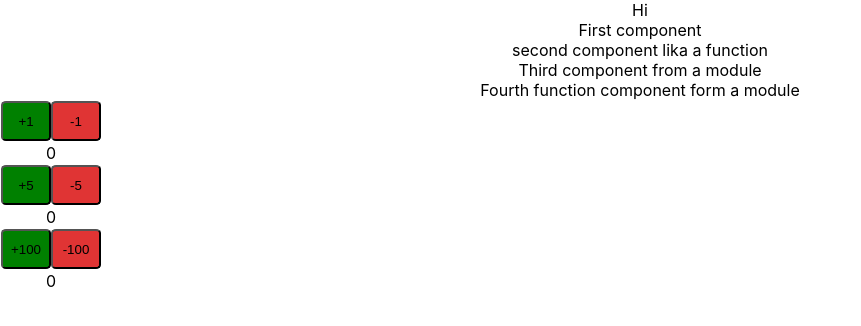
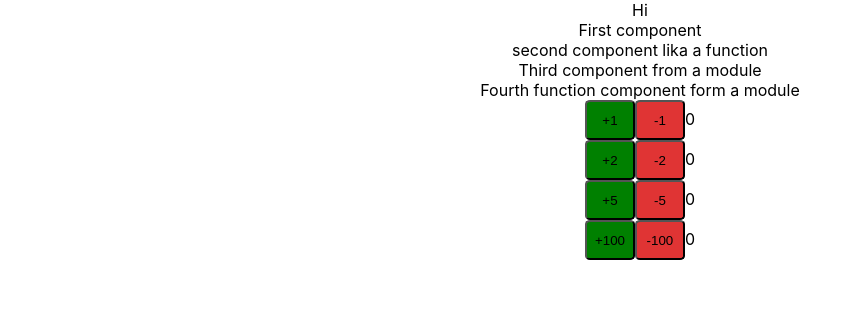
Before and after one commit to daviduribe0007/CountProjectReact, a React (Create React App) app: page / in a window 1280 px wide. Shown: the top 326 px of the page, without its empty margins (0-861 px from the left). Built offline with nearby package versions, Linux system fonts and the light colour scheme.

Commit message:
Add the default property to by and change the aparience of the exercise

```diff
--- a/src/App.js
+++ b/src/App.js
@@ -9,6 +9,7 @@ class App extends Component {
 
         <LearningdComponents/>
         <Counter by={1}/>
+        <Counter />
         <Counter by={5}/>
         <Counter by={100}/>
 
@@ -57,7 +58,7 @@ class FirstComponent extends Component {
 //function component
 function SecondComponent() {
   return (
-    <div className="firstComponent">
+    <div className="secondComponent">
       second component lika a function
     </div>
   );
--- a/src/components/counter/Counter.js
+++ b/src/components/counter/Counter.js
@@ -18,15 +18,15 @@ class Counter extends Component {
 
     return (
       <div className="counter">
-        <tr class="tableOperations">
-          <td>
-            <button class="incrementButton" onClick={this.incrementOne}>+{this.props.by}</button>
-            <button class="decrementButton" onClick={this.decrementOne}>-{this.props.by}</button>
-          </td>
-        </tr>
-            <td>
+
+
+
+            <button className="incrementButton" onClick={this.incrementOne}>+{this.props.by}</button>
+            <button className="decrementButton" onClick={this.decrementOne}>-{this.props.by}</button>
+
+
               <span className="resoult">{this.state.counter}</span>
-            </td>
+
 
       </div>
     );
@@ -36,7 +36,6 @@ class Counter extends Component {
     this.setState({
       counter: this.state.counter + this.props.by
     });
-
   }
   decrementOne = () => {
     this.setState({
@@ -45,6 +44,10 @@ class Counter extends Component {
 
   }
 
+}
+//this is used to asign the defoult values of by or any prop
+Counter.defaultProps = {
+  by:2
 }
 
 export default Counter;
--- a/src/components/learning-examples/ThirdComponent.jsx
+++ b/src/components/learning-examples/ThirdComponent.jsx
@@ -13,7 +13,7 @@ export default class ThirdComponent extends Component {
 
  export function  FourthComponent() {
     return (
-      <div className="firstComponent">
+      <div className="fourthComponent">
       Fourth function component form a module
       </div>
     );
```
